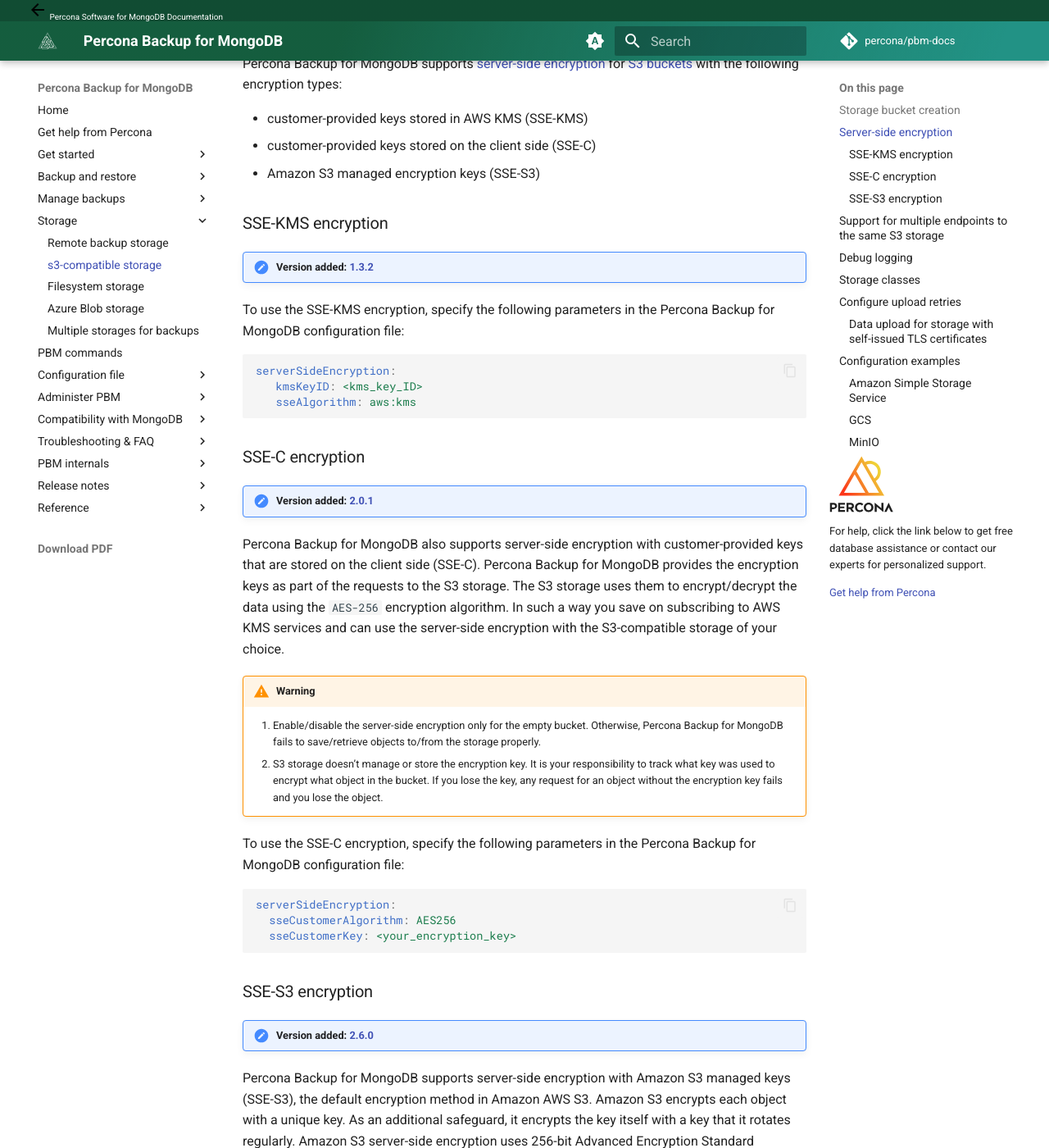
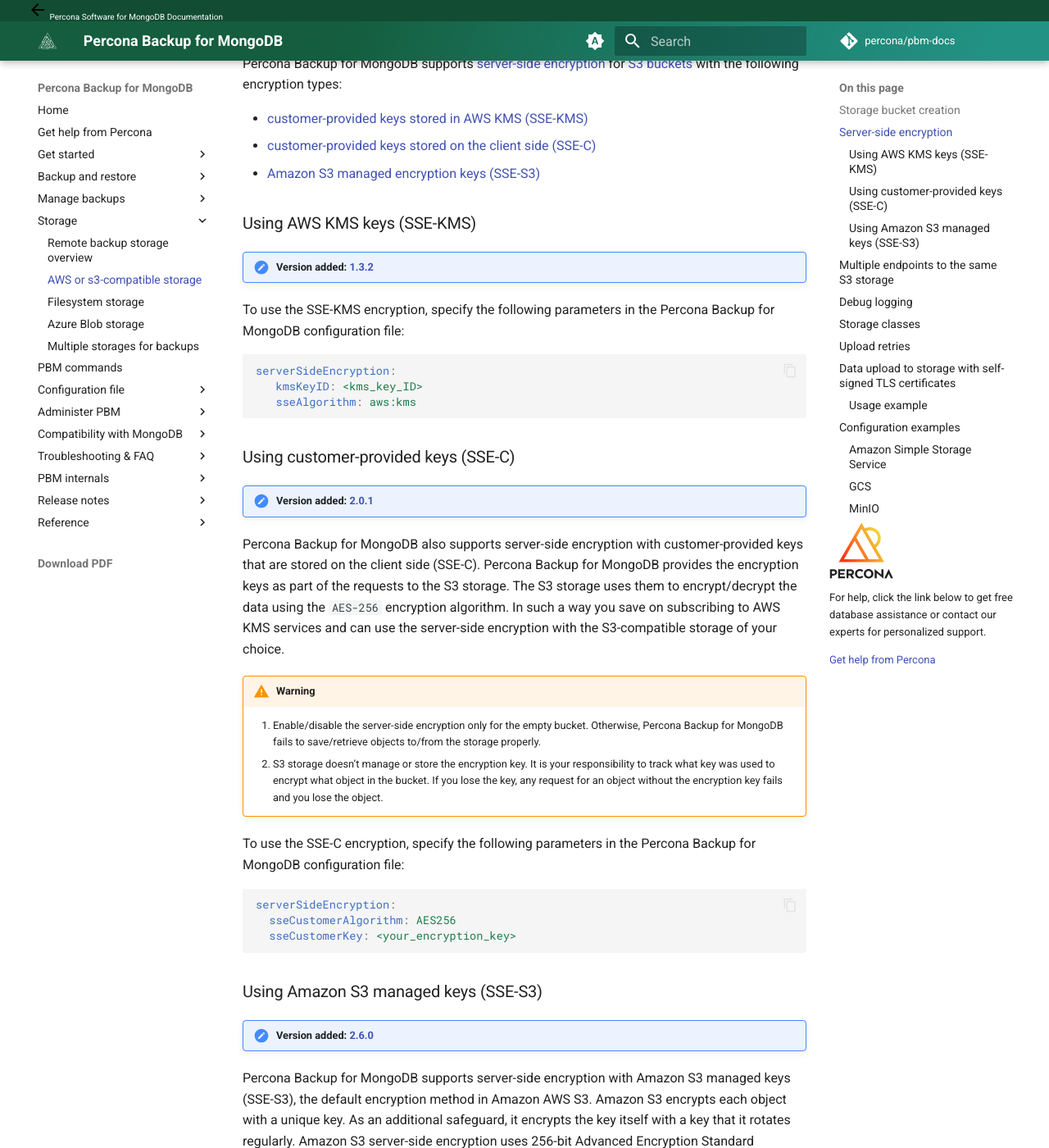
Before and after one commit to percona/pbm-docs, an MkDocs documentation site: the page built from docs/details/s3-storage.md, in a window 1280 px wide and 1400 px high, scrolled down 957 px. Shown: the whole window at 82% size. Built offline with MkDocs 1.6.1 and Material for MkDocs 9.7.7, drawn with Linux system fonts in a browser that asks for light colours; nearby versions of some CDN libraries; comment, search, counter and statistics services are not loaded; some of the changed text lies outside the part shown.

Commit message:
Updated after the review

````diff
--- a/docs/details/s3-storage.md
+++ b/docs/details/s3-storage.md
@@ -1,4 +1,4 @@
-# S3-compatible storage
+# AWS or S3-compatible storage
 
 Percona Backup for MongoDB (PBM) works with AWS S3 and other S3-compatible storage services. We test PBM with the following services:
 
@@ -72,11 +72,11 @@
 
 Percona Backup for MongoDB supports [server-side encryption](../reference/glossary.md#server-side-encryption) for [S3 buckets](../reference/glossary.md#bucket) with the following encryption types:
 
-* customer-provided keys stored in AWS KMS (SSE-KMS)
-* customer-provided keys stored on the client side (SSE-C)
-* Amazon S3 managed encryption keys (SSE-S3)
+* [customer-provided keys stored in AWS KMS (SSE-KMS)](#using-aws-kms-keys-sse-kms)
+* [customer-provided keys stored on the client side (SSE-C)](#using-customer-provided-keys-sse-c)
+* [Amazon S3 managed encryption keys (SSE-S3)](#using-amazon-s3-managed-keys-sse-s3)
 
-### SSE-KMS encryption
+###  Using AWS KMS keys (SSE-KMS)
 
 !!! admonition "Version added: [1.3.2](../release-notes/1.3.2.md)"
 
@@ -88,7 +88,7 @@
    sseAlgorithm: aws:kms
 ```
 
-### SSE-C encryption
+### Using customer-provided keys (SSE-C)
 
 !!! admonition "Version added: [2.0.1](../release-notes/2.0.1.md)"
 
@@ -107,7 +107,7 @@
   sseCustomerKey: <your_encryption_key>
 ```
 
-### SSE-S3 encryption
+### Using Amazon S3 managed keys (SSE-S3)
 
 !!! admonition "Version added: [2.6.0](../release-notes/2.6.0.md)"
 
@@ -120,7 +120,7 @@
    sseAlgorithm: AES256
 ```
 
-## Support for multiple endpoints to the same S3 storage
+##  Multiple endpoints to the same S3 storage
 
 !!! admonition "Version added: [2.8.0](../release-notes/2.8.0.md)"
 
@@ -157,6 +157,8 @@
 
 To enable S3 debug logging, set the `storage.s3.DebugLogLevel` option in Percona Backup for MongoDB configuration. The supported values are: `LogDebug`, `Signing`, `HTTPBody`, `RequestRetries`, `RequestErrors`, `EventStreamBody`.
 
+
+
 ## Storage classes
 
 !!! admonition "Version added: [1.7.0](../release-notes/1.7.0.md)"
@@ -174,7 +176,7 @@
 
 When the option is undefined, the S3 Standard (`STANDARD`) storage type is used.
 
-## Configure upload retries
+## Upload retries
 
 !!! admonition "Version added: [1.7.0](../release-notes/1.7.0.md)"
 
@@ -189,7 +191,7 @@
 
 This upload retry increases the chances of data upload completion in cases of unstable connection.
 
-#### Data upload for storage with self-issued TLS certificates
+## Data upload to storage with self-signed TLS certificates
 
 !!! admonition "Version added: [1.7.0](../release-notes/1.7.0.md)"
 
@@ -197,7 +199,7 @@
 
 Providing a whole chain of certificates is recommended to ensure the connection is legit. The `SSL_CERT_FILE` environment variable specifies the path to a custom certificate chain file in PEM-format that PBM uses to validate TLS/SSL connection.
 
-**Usage example**
+### Usage example
 
 Let's assume that your custom CA certificate is at `/etc/ssl/minio-ca.crt` path and your S3 endpoint is `https://minio.internal.local:9000`. To use self-issued TLS certificates, do the following:
 
--- a/mkdocs-base.yml
+++ b/mkdocs-base.yml
@@ -227,8 +227,8 @@
         - usage/logs.md
         - Backup management via PMM: pmm.md
   - Storage:
-      - Remote backup storage: details/storage-configuration.md
-      - s3-compatible storage: details/s3-storage.md
+      - Remote backup storage overview: details/storage-configuration.md
+      - AWS or s3-compatible storage: details/s3-storage.md
       - details/filesystem-storage.md
       - details/azure.md
       - features/multi-storage.md
````
